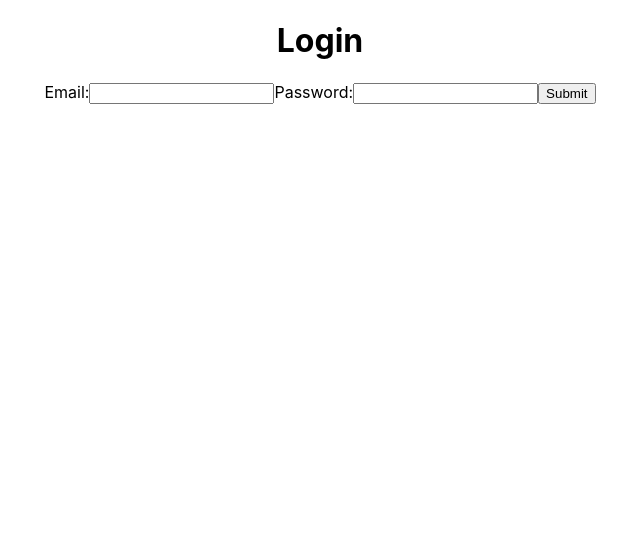
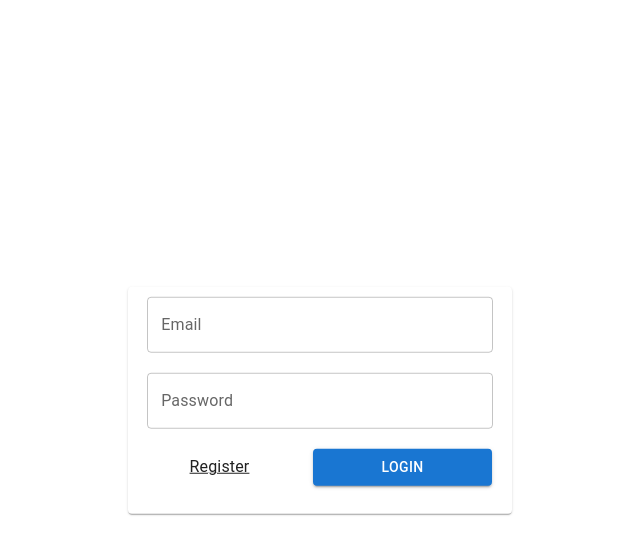
Before and after one commit to ASTESS/bracelet-interface, a React (Create React App) app: page / in a window 1280 px wide. Shown: the top 554 px of the page, without its empty margins (320-960 px from the left). Built offline with nearby package versions, Linux system fonts and the light colour scheme.

Commit message:
Login + signup

```diff
--- a/package.json
+++ b/package.json
@@ -3,6 +3,10 @@
   "version": "0.1.0",
   "private": true,
   "dependencies": {
+    "@emotion/react": "^11.9.0",
+    "@emotion/styled": "^11.8.1",
+    "@mui/icons-material": "^5.6.2",
+    "@mui/material": "^5.6.2",
     "@testing-library/jest-dom": "^5.16.4",
     "@testing-library/react": "^13.1.1",
     "@testing-library/user-event": "^13.5.0",
--- /dev/null
+++ b/src/Components/SignUp.js
@@ -0,0 +1,88 @@
+import React from 'react';
+import {Alert, Backdrop, Box, Button, Card, IconButton, Snackbar, TextField} from "@mui/material";
+import CloseIcon from '@mui/icons-material/Close';
+
+export default function SignUp(props) {
+
+    const [email, setEmail] = React.useState('');
+    const [password, setPassword] = React.useState('');
+    const [confirmPassword, setConfirmPassword] = React.useState('');
+    const [firstName, setFirstName] = React.useState('');
+    const [phone, setPhone] = React.useState('');
+
+    const [passwordDontMatch, setPasswordDontMatch] = React.useState(false);
+
+    function signUp(){
+        if(password === confirmPassword){
+            fetch('http://localhost:3333/create', {
+                method: 'POST',
+                headers: {
+                    'Content-Type': 'application/json'
+                },
+                body: new URLSearchParams({
+                    "email": email,
+                    "password": password,
+                    "firstName": firstName,
+                    //"phone": phone
+                }).toString()
+            }).then(r => r.json()).then(data => {
+                console.log(data);
+            })
+        }else{
+            setPasswordDontMatch(true);
+        }
+
+    }
+
+    return(
+        <Backdrop open>
+            <Card style={{width: "50%"}}>
+
+                <IconButton style={{float: "right"}} onClick={() => props.toggle()}>
+                    <CloseIcon/>
+                </IconButton>
+
+                <h1>Sign Up</h1>
+                <Box sx={{display: "flex", flexDirection: "column"}} style={{paddingTop: 10}}>
+                    <TextField
+                        style={{width: "90%", alignSelf: "center"}}
+                        label="Email"
+                        value={email}
+                        onChange={e => setEmail(e.target.value)}
+                    />
+                    <TextField
+                        type={'password'}
+                        style={{width: "90%", alignSelf: "center", marginTop: 20}}
+                        label="Password"
+                        value={password}
+                        onChange={e => setPassword(e.target.value)}
+                    />
+                    <TextField
+                        type={'password'}
+                        style={{width: "90%", alignSelf: "center", marginTop: 20}}
+                        label="Confirm Password"
+                        value={confirmPassword}
+                        onChange={e => setConfirmPassword(e.target.value)}
+                    />
+                    <TextField
+                        style={{width: "90%", alignSelf: "center", marginTop: 20}}
+                        label="First Name"
+                        value={firstName}
+                        onChange={e => setFirstName(e.target.value)}
+                    />
+                    <TextField
+                        style={{width: "90%", alignSelf: "center", marginTop: 20}}
+                        label="Phone"
+                        value={phone}
+                        onChange={e => setPhone(e.target.value)}
+                    />
+                </Box>
+                <Button onClick={() => signUp()} style={{margin: 10}} variant={"contained"}>Sign up</Button>
+            </Card>
+            <Snackbar open={passwordDontMatch} autoHideDuration={10000} onClose={() => setPasswordDontMatch(false)}>
+                <Alert severity="error">Password's does not match</Alert>
+            </Snackbar>
+
+        </Backdrop>
+    )
+}
--- a/src/Pages/Login.js
+++ b/src/Pages/Login.js
@@ -1,19 +1,63 @@
+import {useState} from "react";
+import {Box, Button, Card, TextField, Typography} from "@mui/material";
+import SignUp from "../Components/SignUp";
 
 export default function Login(){
-  return (
-    <div>
-      <h1>Login</h1>
-      <form>
-        <label>
-          Email:
-          <input type="text" name="email" />
-        </label>
-        <label>
-          Password:
-          <input type="password" name="password" />
-        </label>
-        <input type="submit" value="Submit" />
-      </form>
-    </div>
-  );
+    const [email, setEmail] = useState('');
+    const [password, setPassword] = useState('');
+
+    const [showSingUp, setShowSingUp] = useState(false);
+
+    function toggleSingUp(){
+        setShowSingUp(!showSingUp);
+    }
+
+
+    function login(){
+        fetch('http://localhost:3333/authenticate', {
+            method: 'POST',
+            headers: {
+                'Content-Type': 'application/json'
+            },
+            body: new URLSearchParams({
+                "email": email,
+                "password": password
+            }).toString()
+        }).then(r => r.json()).then(data => {
+            console.log(data);
+        })
+    }
+
+
+    return (
+        <div>
+            <Card style={{position: 'absolute', left: '50%', top: '50%', transform: 'translate(-50%, -50%)', width: "30%"}}>
+                <Box sx={{display: "flex", flexDirection: "column"}} style={{paddingTop: 10}}>
+                    <TextField
+                        style={{width: "90%", alignSelf: "center"}}
+                        label="Email"
+                        value={email}
+                        onChange={e => setEmail(e.target.value)}
+                    />
+                    <TextField
+                        type={'password'}
+                        style={{width: "90%", alignSelf: "center", marginTop: 20}}
+                        label="Password"
+                        value={password}
+                        onChange={e => setPassword(e.target.value)}
+                    />
+                </Box>
+                <Box sx={{display: 'flex', alignItems: 'center', pl: 1, pb: 1}}>
+                    <Typography onClick={() => toggleSingUp()} style={{paddingLeft: 10, flex: 1, textDecoration: "underline"}}>
+                        Register
+                    </Typography>
+                    <Button style={{margin: 20, flex: 1}} variant={"contained"} onClick={login}>Login</Button>
+                </Box>
+            </Card>
+
+            {showSingUp ? <SignUp toggle={toggleSingUp}/> : null}
+        </div>
+
+
+    );
 }
```
Also changed, not shown: 1 other file (tests, documents, lock files or other folders).
